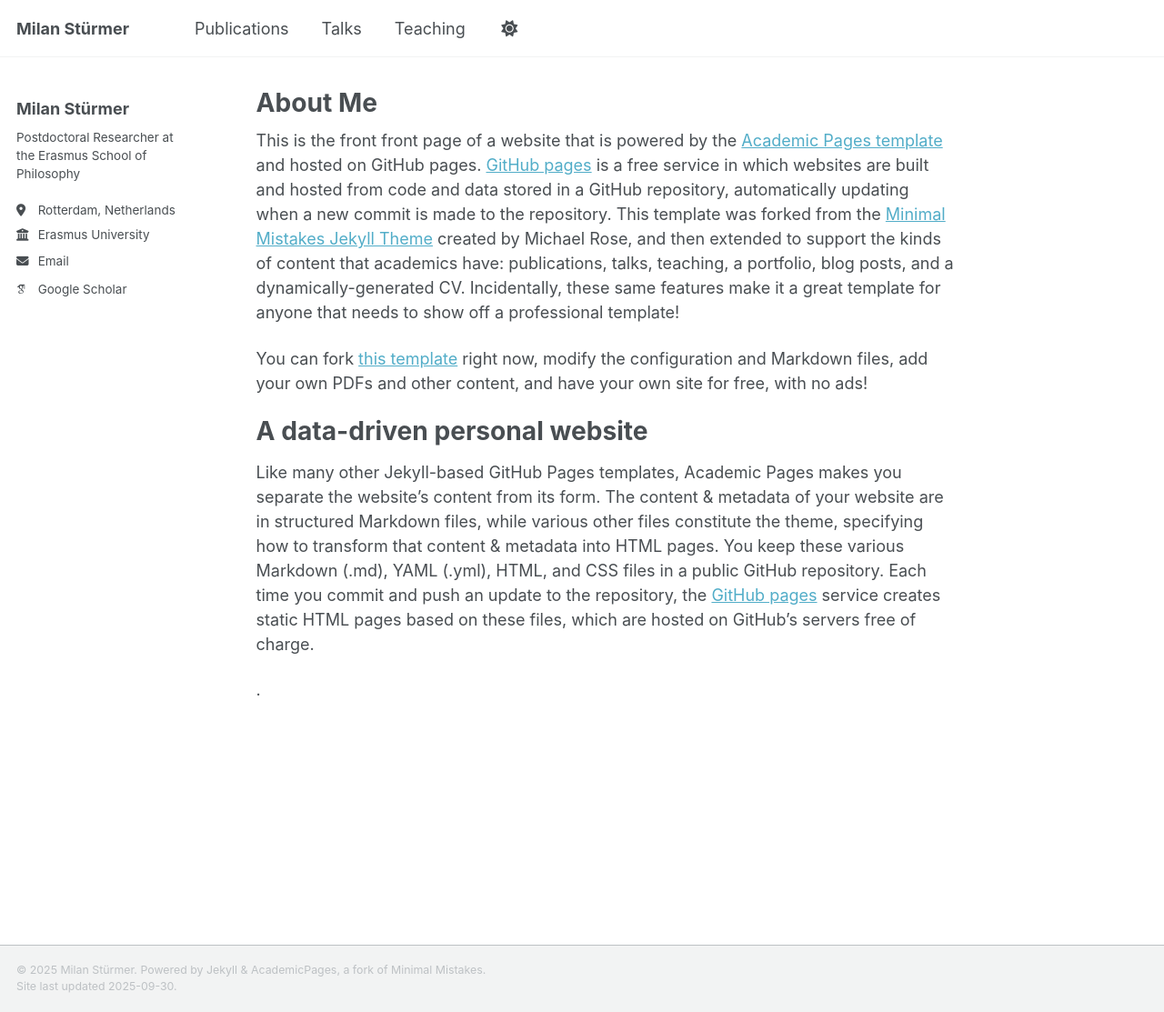
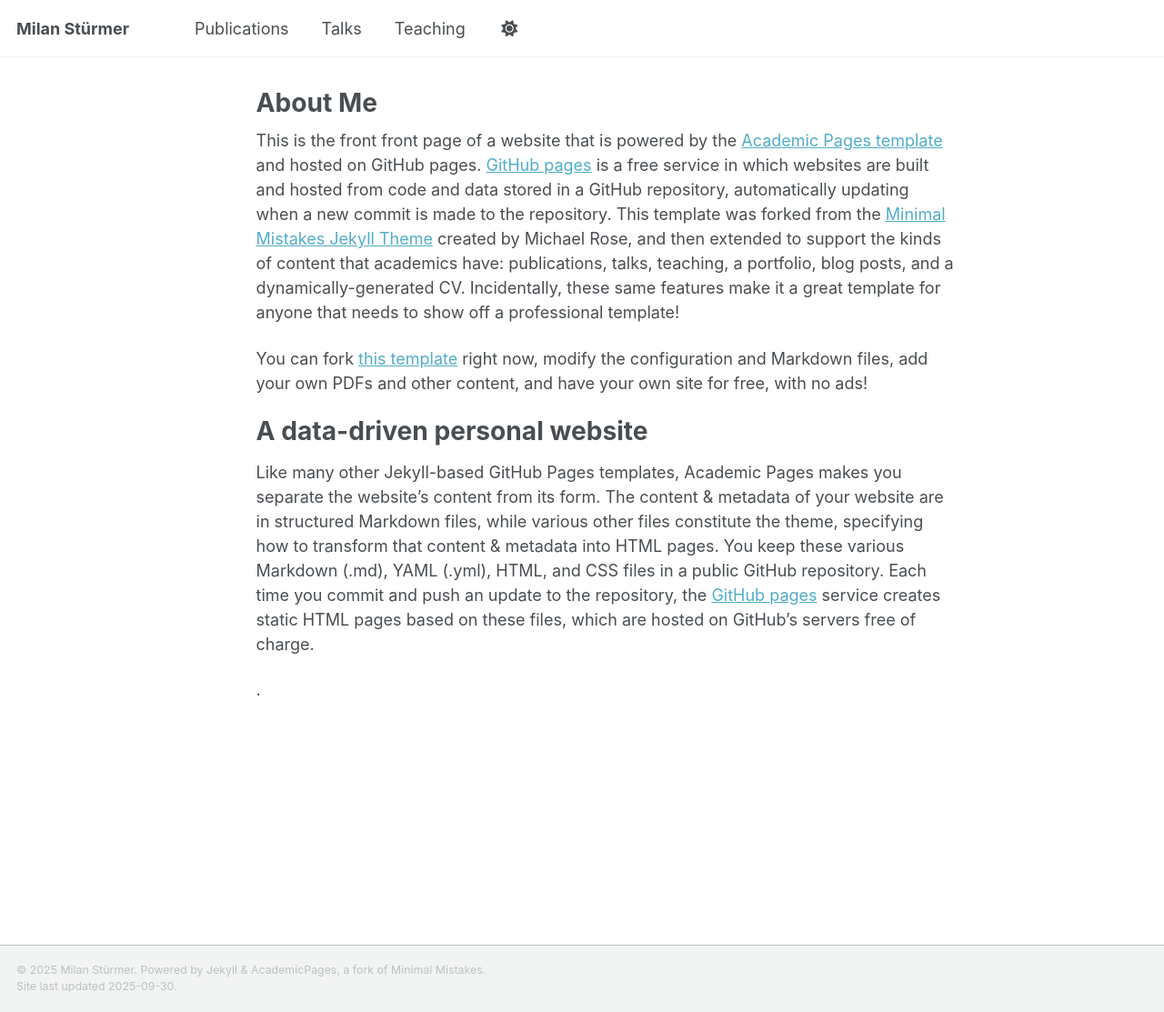
Before and after one commit to milanstuermer/milanstuermer.github.io, a Jekyll site: the page built from _pages/about.md, in a window 1280 px wide and 1113 px high. Shown: the whole window at 91% size. Built offline with Jekyll 4.4.1, drawn with Linux system fonts in a browser that asks for light colours; some web fonts are replaced; a script that is not in the unit is left out.

Commit message:
Update _config.yml

```diff
--- a/_config.yml
+++ b/_config.yml
@@ -23,19 +23,19 @@ repository               : "milanstuermer/milanstuermer.github.io"
 #               Additional customization can be done by editing /_includes/author-profile.html
 author:
   # Biographic information
-  avatar           : "profile.png"
-  name             : "Milan Stürmer"
+  avatar           : # "profile.png"
+  name             : # "Milan Stürmer"
   pronouns         : # example: "she/her"
-  bio              : "Postdoctoral Researcher at the Erasmus School of Philosophy"
-  location         : "Rotterdam, Netherlands"
-  employer         : "Erasmus University"
+  bio              : # "Postdoctoral Researcher at the Erasmus School of Philosophy"
+  location         : # "Rotterdam, Netherlands"
+  employer         : # "Erasmus University"
   uri              : # URL
-  email            : "hello@milanstuermer.com"
+  email            : # "hello@milanstuermer.com"
 
   # Academic websites
   academia         : # URL
   arxiv            : # URL - Update with the correct link to your profile
-  googlescholar    : "https://scholar.google.com/citations?hl=en&user=xEaMuMYAAAAJ"
+  googlescholar    : # "https://scholar.google.com/citations?hl=en&user=xEaMuMYAAAAJ"
   inspire-hep      : # URL
   impactstory      : # URL
   orcid            : # URL
```
